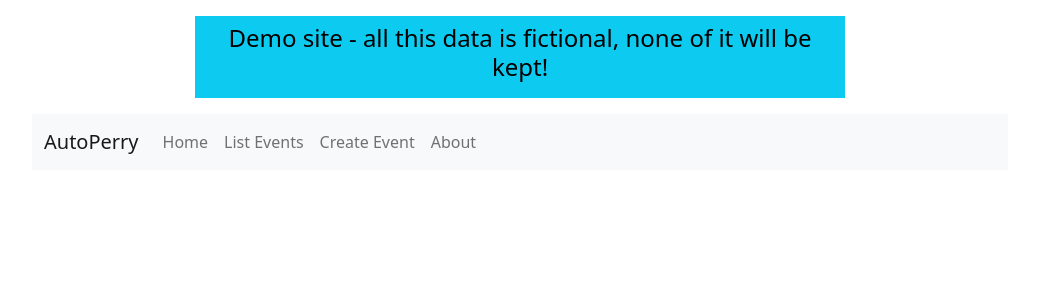
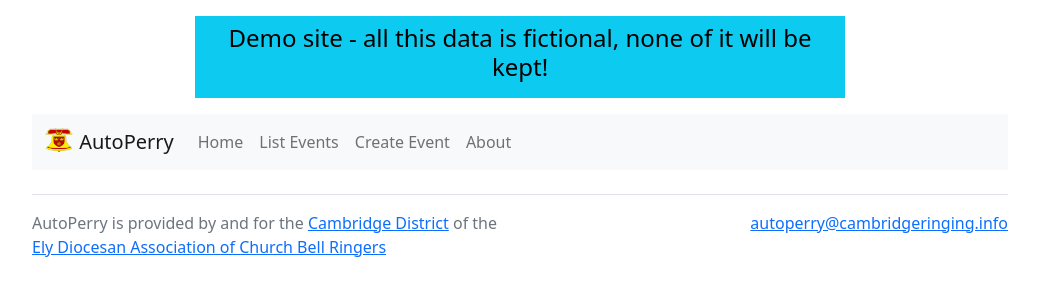
Before and after one commit to jw35/practice-night-support, a Django app: template autoperry/webapp/templates/authn.html in a window 1280 px wide. Shown: the top 300 px of the page, without its empty margins (120-1158 px from the left). Run offline with Django 3.2, Linux system fonts and the light colour scheme; the template is opened without the code that fills it, so the values that code supplies are empty; some libraries are stand-ins or nearby versions.

Commit message:
Add nav bar logo and footer

```diff
--- a/autoperry/webapp/templates/base.html
+++ b/autoperry/webapp/templates/base.html
@@ -34,6 +34,18 @@
 
 {% block content %}{% endblock %}
 
+  <footer class="d-flex flex-wrap justify-content-between align-items-top py-3 my-4 border-top">
+    <div class="col-md-6 d-flex align-items-center">
+      <span class="mb-3 mb-md-0 text-muted">AutoPerry is provided by and for the
+      <a href="https://cambridgeringing.info/">Cambridge District</a> of the
+      <a href="https://www.elyda.org.uk/">Ely Diocesan Association of Church Bell Ringers</a></span>
+    </div>
+
+    <ul class="nav col-md-4 justify-content-end d-flex">
+      <a href="mailto:autoperry@cambridgeringing.info">autoperry@cambridgeringing.info</a>
+    </ul>
+  </footer>
+
   </div>
 
   <script src="{% static 'webapp/bootstrap.min.js' %}"></script>
--- a/autoperry/webapp/templates/navigation.html
+++ b/autoperry/webapp/templates/navigation.html
@@ -1,7 +1,12 @@
+
+{% load static %}
 
 <nav class="navbar navbar-expand-md bg-light mb-4">
   <div class="container-fluid">
-    <a class="navbar-brand" href="{% url 'index' %}">AutoPerry</a>
+    <a class="navbar-brand" href="{% url 'index' %}">
+      <img src="{% static 'webapp/elyda_logo.png' %}" alt="Logo" width="30" height="24" class="d-inline-block align-text-top">
+      AutoPerry
+    </a>
     <button class="navbar-toggler" type="button" data-bs-toggle="collapse" data-bs-target="#navbarText" aria-controls="navbarText" aria-expanded="false" aria-label="Toggle navigation">
       <span class="navbar-toggler-icon"></span>
     </button>
```
Also changed, not shown: TODO.md (+4 -3 lines), autoperry/webapp/static/webapp/elyda_logo.png (added).
